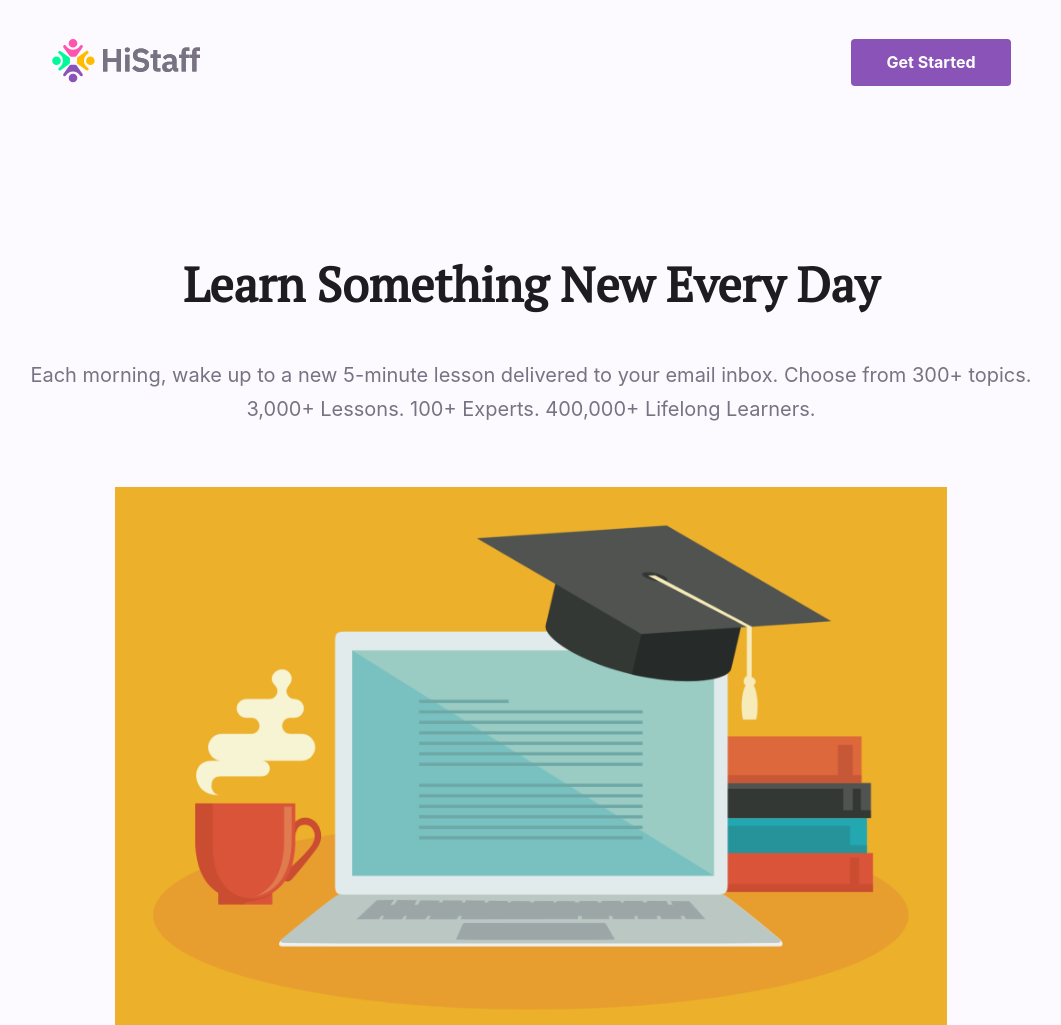
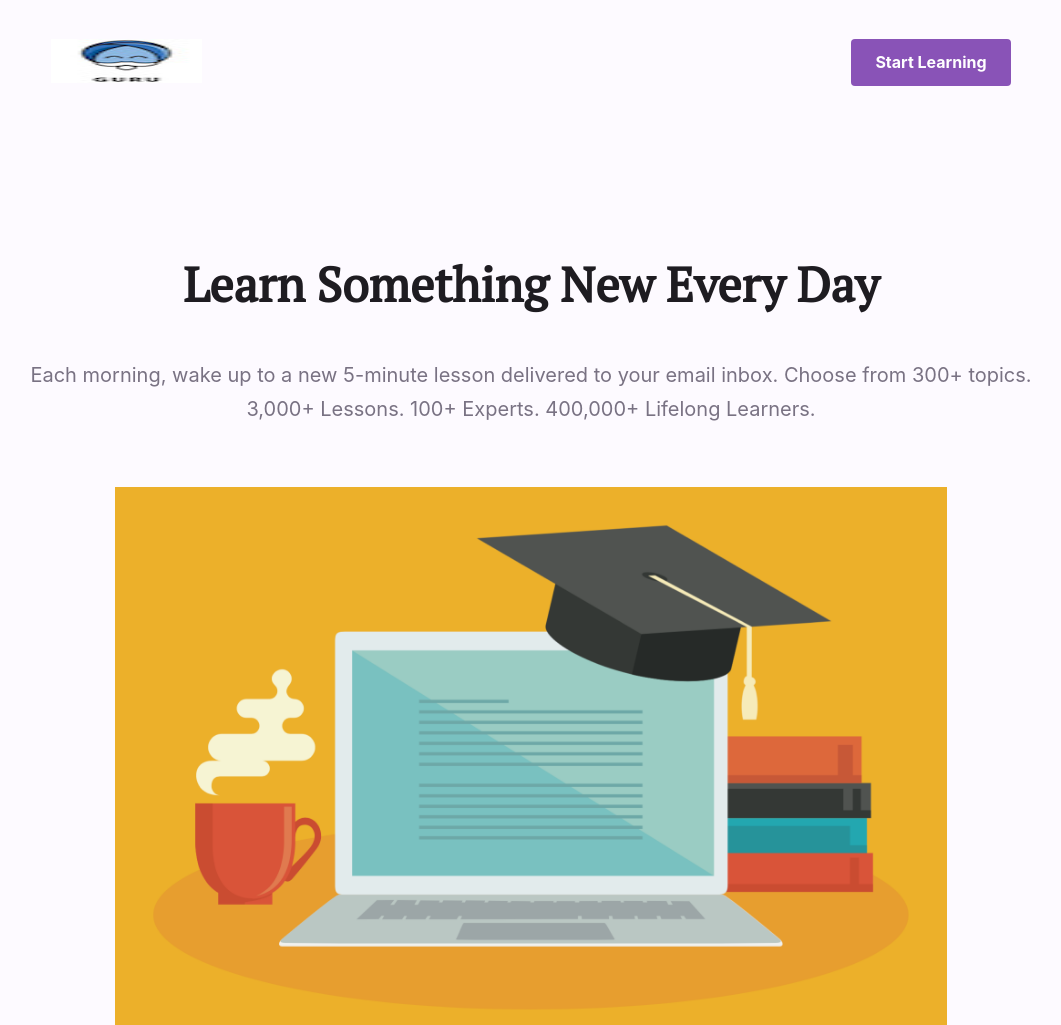
Before and after one commit to kastergarta/microlerning_app, a Gatsby site: page / in a window 1280 px wide. Shown: the top 1025 px of the page, without its empty margins (109-1170 px from the left). Built offline with nearby package versions, Linux system fonts and the light colour scheme; Gatsby itself is replaced by a stand-in of ours.

Commit message:
landing page 2

```diff
--- a/src/components/header.js
+++ b/src/components/header.js
@@ -1,20 +1,20 @@
 import {Link} from "gatsby"
 import PropTypes from "prop-types"
 import React from "react"
-import logo from "../../static/images/logo.svg"
+import logo from "../../static/images/GURU_logo_s.jpg"
 
 const Header = ({siteTitle}) => (
     <header>
         <div className={"container"}>
             <div className={"top-menu"}>
                 <div className={"logo"}>
-                    <Link to="/" title={"HiStaff"}>
+                    <Link to="/" title={"GURU"}>
                         <img alt={"Logo"} src={logo}/>
                     </Link>
                 </div>
 
                 <div className={"get-started"}>
-                    <a href={"https://app.histaff.io"}>Get Started</a>
+                    <a href={"https://app.histaff.io"}>Start Learning</a>
                 </div>
             </div>
         </div>
```
Also changed, not shown: static/images/GURU_logo.jpg (deleted), static/images/GURU_logo_s.jpg (added).
